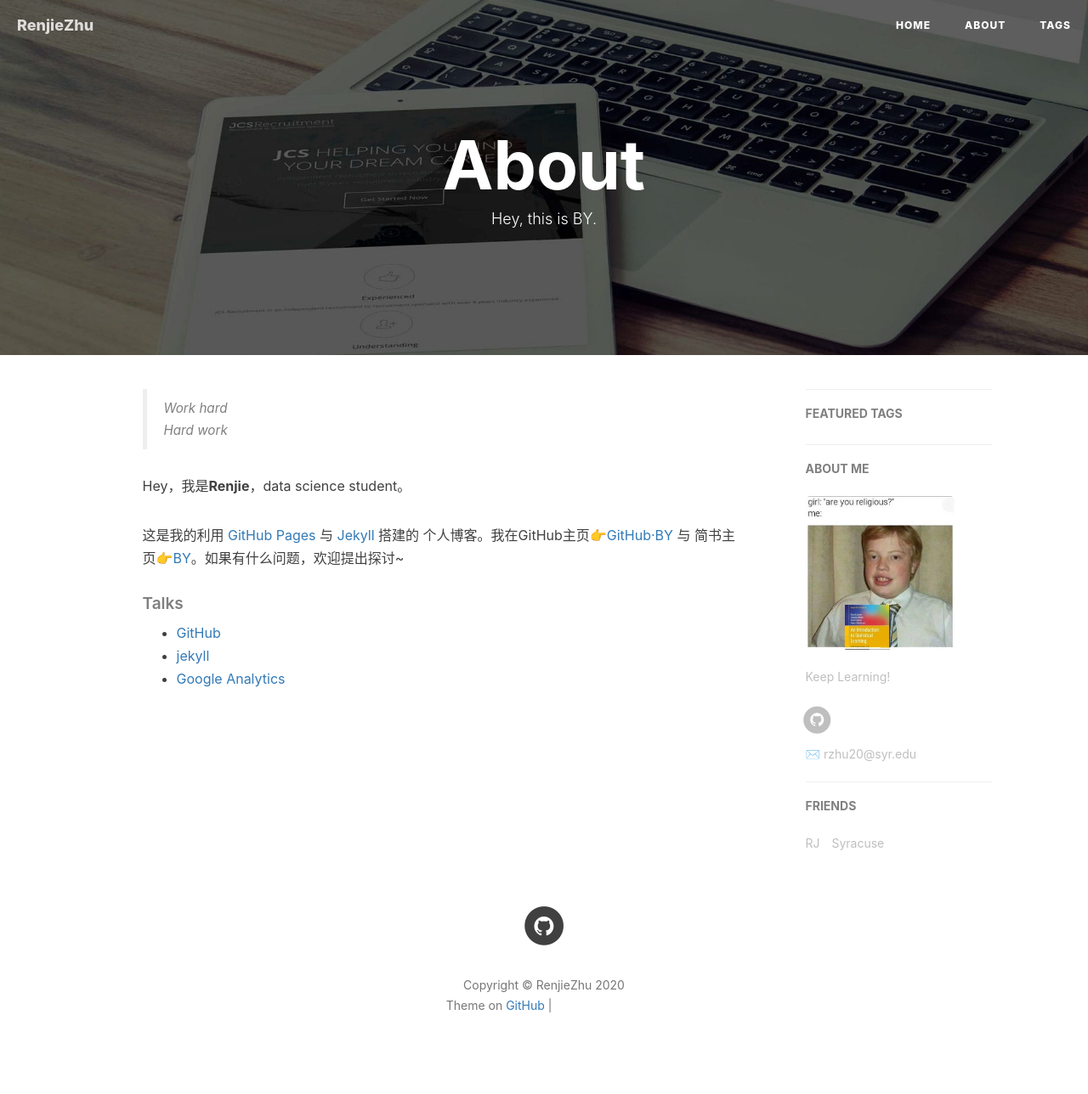
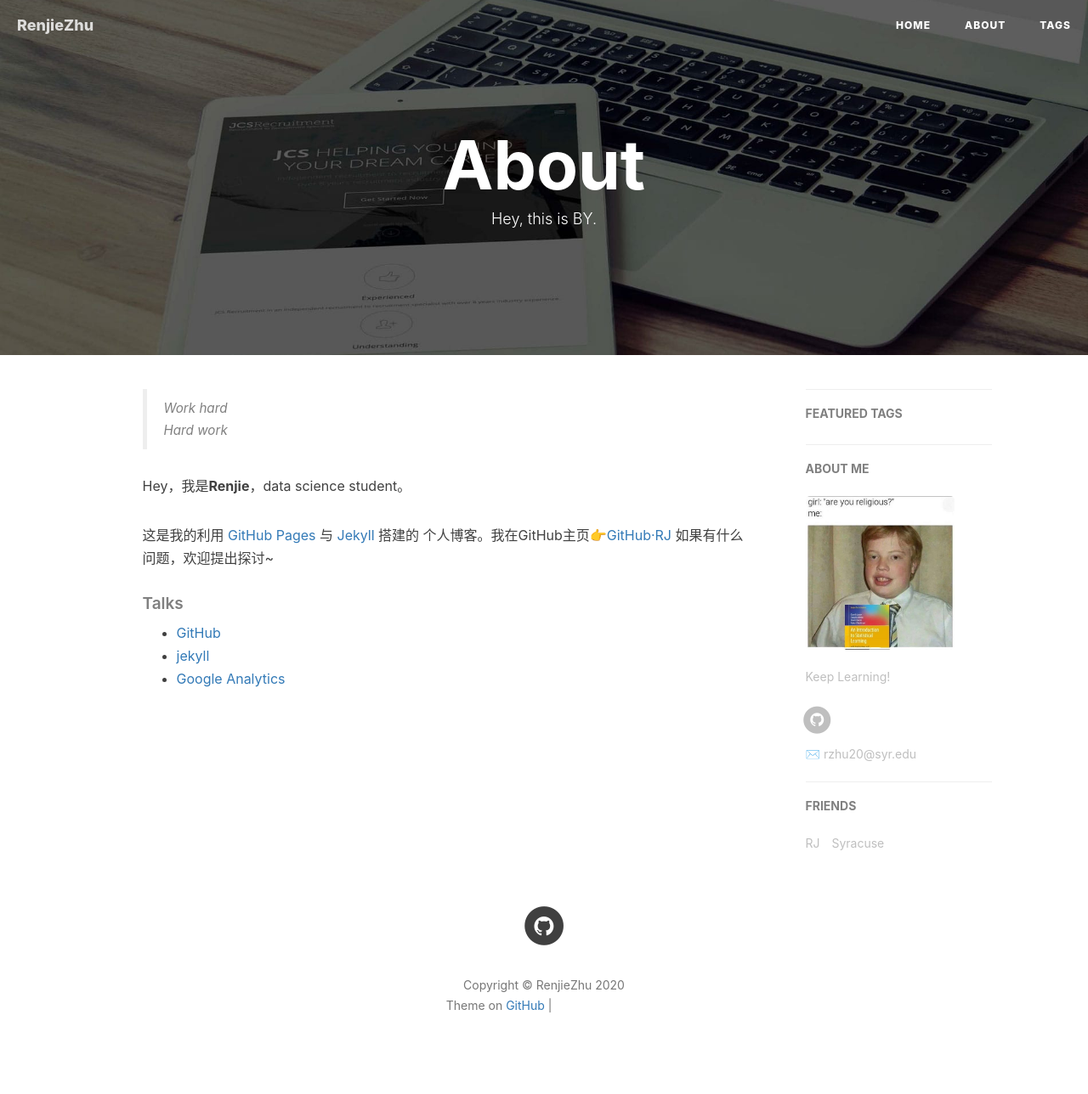
Before and after one commit to RJzhu123/RJzhu123.github.io, a Jekyll site: the page built from about.html, in a window 1280 px wide. Shown: the whole page at 85% size. Built offline with Jekyll 4.4.1, drawn with Linux system fonts in a browser that asks for light colours; nearby versions of some CDN libraries; comment, search, counter and statistics services are not loaded; grey boxes are pictures that could not be loaded.

Commit message:
Update about.html

```diff
--- a/about.html
+++ b/about.html
@@ -20,7 +20,7 @@
 
     <p>Hey，我是<strong>Renjie</strong>，data science student。</p>
 
-    <p>这是我的利用 <a href="https://pages.github.com/">GitHub Pages</a> 与 <a href="http://jekyll.com.cn/">Jekyll</a> 搭建的 个人博客。我在GitHub主页<a href="https://github.com/qiubaiying">👉GitHub·BY</a> 与 简书主页<a href="https://http://www.jianshu.com/u/e71990ada2fd">👉BY</a>。如果有什么问题，欢迎提出探讨~</p>
+    <p>这是我的利用 <a href="https://pages.github.com/">GitHub Pages</a> 与 <a href="http://jekyll.com.cn/">Jekyll</a> 搭建的 个人博客。我在GitHub主页<a href="https://github.com/rjzhu123">👉GitHub·RJ</a> 如果有什么问题，欢迎提出探讨~</p>
 
     <p></p>
 
```
